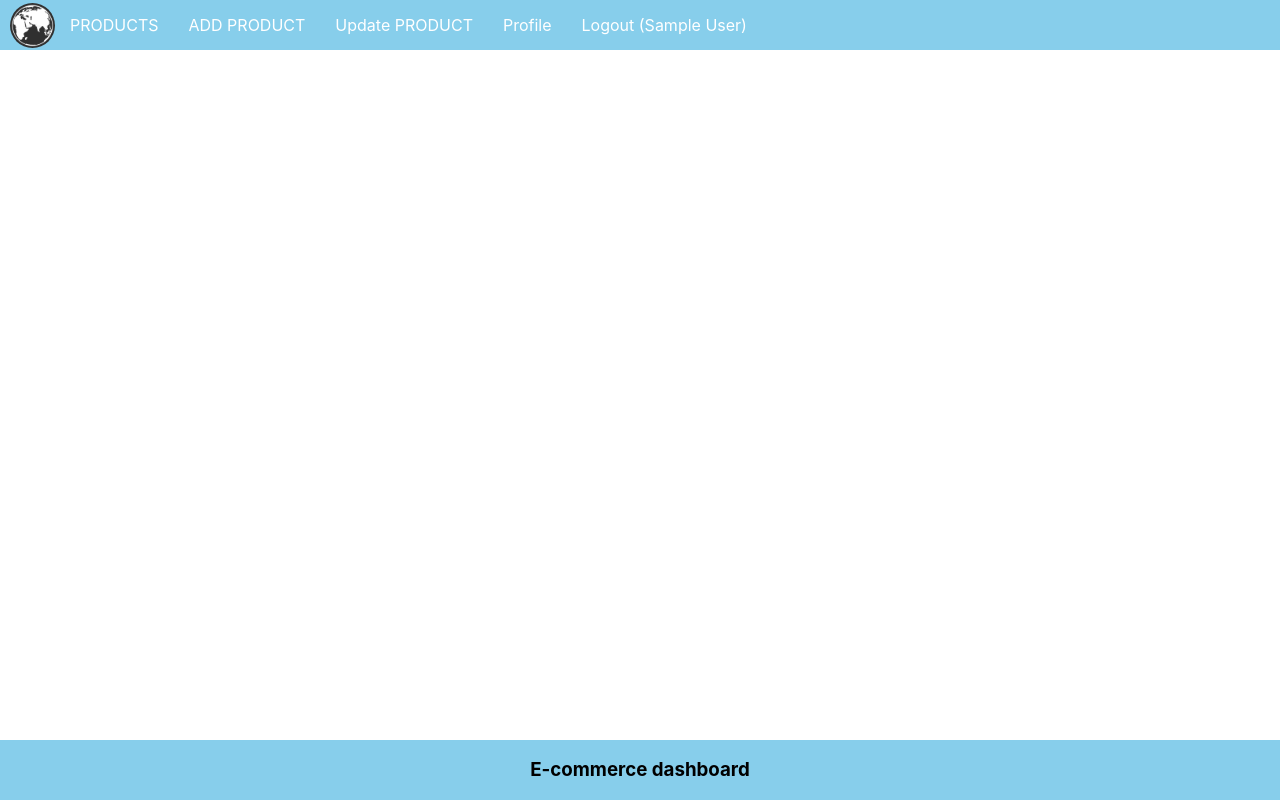
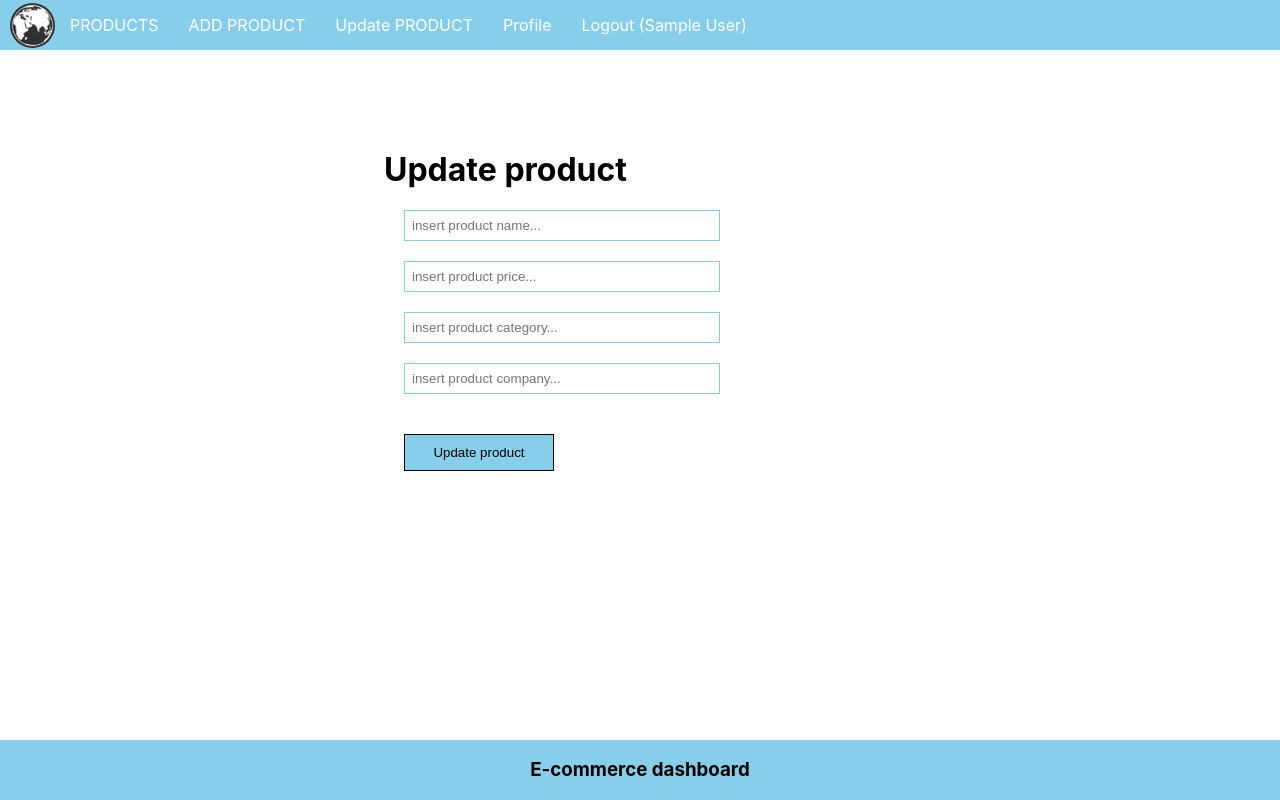
Before and after one commit to L00ka5z78/simple_shop_FE, a React (Create React App) app: page /update/1 in a window 1280 px wide. Built offline with nearby package versions, Linux system fonts and the light colour scheme; no server answers; sample sign-in values are in the browser's storage.

Commit message:
prefill form feature added

```diff
--- a/src/App.js
+++ b/src/App.js
@@ -6,6 +6,7 @@ import { Login } from './components/Login';
 import { Private } from './components/Private';
 import { AddProduct } from './components/AddProduct';
 import { ProductsList } from './components/ProductList';
+import { UpdateProduct } from './components/UpdateProduct';
 import { BrowserRouter, Routes, Route } from 'react-router-dom';
 
 function App() {
@@ -17,7 +18,7 @@ function App() {
           <Route element={<Private />}>
             <Route path='/' element={<ProductsList />} />
             <Route path='/add' element={<AddProduct />} />
-            <Route path='/update' element={<h1>update  Product component</h1>} />
+            <Route path='/update/:id' element={<UpdateProduct />} />
             <Route path='/logout' element={<h1>logout component</h1>} />
             <Route path='/profile' element={<h1>profile component</h1>} />
 
--- a/src/components/ProductList.jsx
+++ b/src/components/ProductList.jsx
@@ -1,4 +1,5 @@
 import React, { useState, useEffect } from 'react';
+import { Link } from 'react-router-dom';
 
 export const ProductsList = () => {
   const [products, setProducts] = useState([]);
@@ -47,6 +48,7 @@ export const ProductsList = () => {
             <button onClick={() => deleteProduct(prevProducts._id)}>
               Delete
             </button>
+            <Link to={`/update/${prevProducts._id}`}>Update</Link>
           </li>
         </ul>
       ))}
--- /dev/null
+++ b/src/components/UpdateProduct.jsx
@@ -0,0 +1,78 @@
+import React, { useEffect, useState } from 'react';
+import { useParams } from 'react-router-dom';
+
+export const UpdateProduct = () => {
+  const [name, setName] = useState('');
+  const [price, setPrice] = useState('');
+  const [category, setCategory] = useState('');
+  const [company, setCompany] = useState('');
+  const params = useParams(); //get a product id
+
+  useEffect(() => {
+    getProductDetails();
+  }, []);
+
+  const getProductDetails = async () => {
+    console.log(params);
+    let result = await fetch(`http://localhost:5000/products/${params.id}`);
+    result = await result.json();
+    console.log(result); //gets whole object with products data, so you can use it and pre-fill form with current data
+    setName(result.name);
+    setPrice(result.price);
+    setCategory(result.category);
+    setCompany(result.company);
+  };
+
+  const updateProduct = async () => {
+    console.warn(name, price, category, company);
+  };
+
+  // console.warn(result);
+
+  return (
+    <div className="product">
+      <h1>Update product</h1>
+      <input
+        className="input-box"
+        type="text"
+        placeholder="insert product name..."
+        value={name}
+        onChange={(e) => setName(e.target.value)}
+      />
+
+      <input
+        className="input-box"
+        type="text"
+        placeholder="insert product price..."
+        value={price}
+        onChange={(e) => setPrice(e.target.value)}
+      />
+
+      <input
+        className="input-box"
+        type="text"
+        placeholder="insert product category..."
+        value={category}
+        onChange={(e) => setCategory(e.target.value)}
+      />
+
+      <input
+        className="input-box"
+        type="text"
+        placeholder="insert product company..."
+        value={company}
+        onChange={(e) => setCompany(e.target.value)}
+      />
+
+      <button onClick={updateProduct} className="app-button">
+        Update product
+      </button>
+    </div>
+  );
+};
+
+/**
+ *
+ * @todoADD ability REFRESHING FORM AFTER PRODUCT IS updated*************
+
+ */
```
